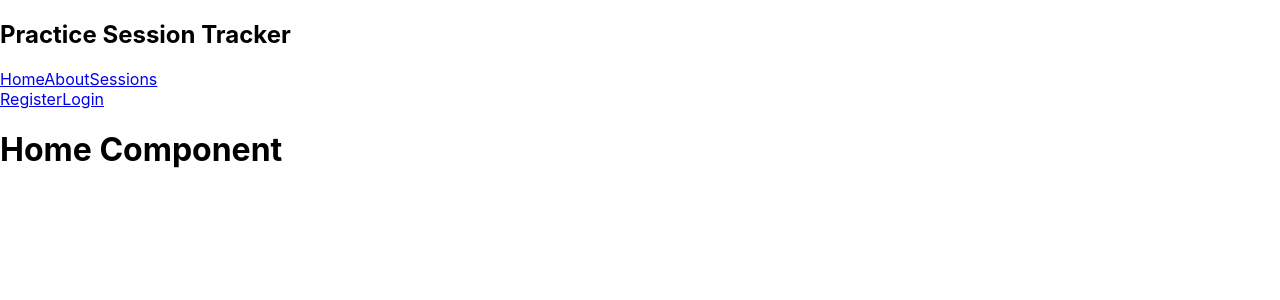
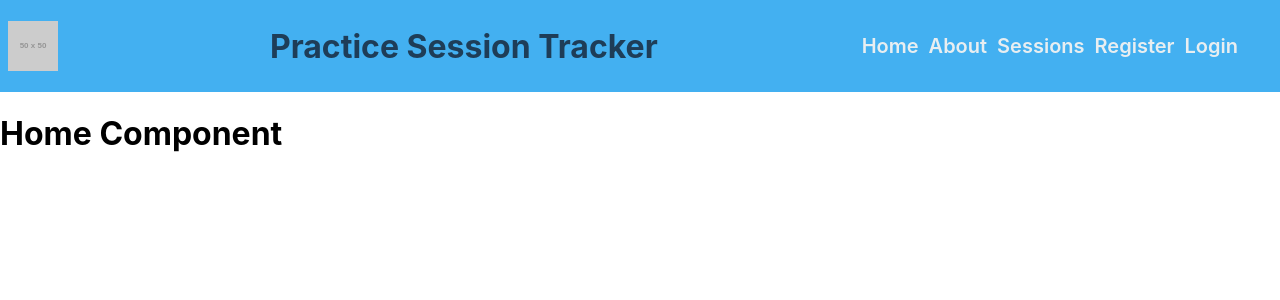
Before and after one commit to ehoversten/practice_tracker, a React (Create React App) app in the folder client/: page / in a window 1280 px wide. Shown: the top 300 px of the page. Built offline with nearby package versions, Linux system fonts and the light colour scheme.

Commit message:
started header styling

```diff
--- a/client/src/App.js
+++ b/client/src/App.js
@@ -1,5 +1,5 @@
 import { BrowserRouter, Routes, Route, Navigate} from 'react-router-dom';
-import Navbar from './components/Navbar';
+import Navbar from './components/Navigation/Navbar';
 import Home from './pages/Home';
 import About from './pages/About';
 import Register from './pages/Register';
--- a/client/src/components/Navbar.js
+++ /dev/null
@@ -1,42 +0,0 @@
-import React, { useContext } from 'react';
-import { Link, NavLink } from 'react-router-dom';
-import { useLogout } from '../hooks/useLogout';
-import { AuthContext } from '../context/authContext';
-
-
-const Navbar = () => {
-    const { logout } = useLogout();
-    const { user, setUser } = useContext(AuthContext);
-
-    const handleClick = () => {
-        // setUser(null);
-        logout();
-    }
-
-    return (
-        <header>
-            <nav>
-                <h2>Practice Session Tracker</h2>
-                <NavLink to='/'>Home</NavLink>
-                <NavLink to='about'>About</NavLink>
-                <NavLink to='sessions'>Sessions</NavLink>
-                { user && (
-                    <div>
-                        <h3>{user.email}</h3>
-                        <div className="logout-btn">
-                            <button onClick={handleClick}>Logout</button>
-                        </div>
-                    </div>
-                )}
-                {!user && (
-                    <div>
-                        <NavLink to='register'>Register</NavLink>
-                        <NavLink to='login'>Login</NavLink>
-                    </div>
-                )}
-            </nav>
-        </header>
-    )
-}
-
-export default Navbar;
--- /dev/null
+++ b/client/src/components/Navigation/Navbar.js
@@ -0,0 +1,46 @@
+import React, { useContext } from 'react';
+import { Link, NavLink } from 'react-router-dom';
+import { useLogout } from '../../hooks/useLogout';
+import { AuthContext } from '../../context/authContext';
+import ('./navbar.css');
+
+
+const Navbar = () => {
+    const { logout } = useLogout();
+    const { user, setUser } = useContext(AuthContext);
+
+    const handleClick = () => {
+        // setUser(null);
+        logout();
+    }
+
+    return (
+        <header>
+            <nav>
+                <img src="https://via.placeholder.com/50x50" alt="logo" />
+                <h1>Practice Session Tracker</h1>
+                <div className="nav-links">
+                    <NavLink to='/'>Home</NavLink>
+                    <NavLink to='about'>About</NavLink>
+                    <NavLink to='sessions'>Sessions</NavLink>
+                    { user && (
+                        <>
+                            <h3>{user.email}</h3>
+                            <div className="">
+                                <button className="logout-btn" onClick={handleClick}>Logout</button>
+                            </div>
+                        </>
+                    )}
+                    {!user && (
+                        <>
+                            <NavLink to='register'>Register</NavLink>
+                            <NavLink to='login'>Login</NavLink>
+                        </>
+                    )}
+                </div>
+            </nav>
+        </header>
+    )
+}
+
+export default Navbar;
--- /dev/null
+++ b/client/src/components/Navigation/navbar.css
@@ -0,0 +1,62 @@
+/* Colors
+White: color: #E8EEF1;
+Blue Grotto color: #43B0F1;
+Royal Blue color: #057DCD;
+Navy Blue color: #1E3D58;
+*/
+
+header {
+    background-color: #43B0F1;
+    color: #E8EEF1;
+  }
+
+  nav {
+    min-height: 80px;
+    display: flex;
+    justify-content: space-between;
+    /* justify-content: space-around; */
+    align-items: center;
+  }
+
+  nav h1 {
+    color: #1E3D58;
+    font-size: 2.0em;
+  }
+
+  nav a {
+    color: #E8EEF1;
+    font-size: 1.25em;
+    font-weight: 600;
+    margin-right: 0.5em;
+    text-decoration: none;
+  }
+
+  nav a:hover {
+    color: #1E3D58;
+    font-size: 1.25em;
+    margin-right: 0.5em;
+  }
+
+
+  .nav-links {
+    margin-right: 2em;
+    /* margin-top: 1em; */
+  }
+
+  nav img {
+    height: 50px;
+    width: 50px;
+    padding: 0.5em 0.5em;
+  }
+
+
+  @media screen and (max-width: 750px) {
+    header {
+      margin-bottom: 1em;
+    }
+
+    nav {
+      flex-direction: column;
+      padding-bottom: 1em;
+    }
+  }
```
Also changed, not shown: client/src/index.css (+63 -0 lines).
